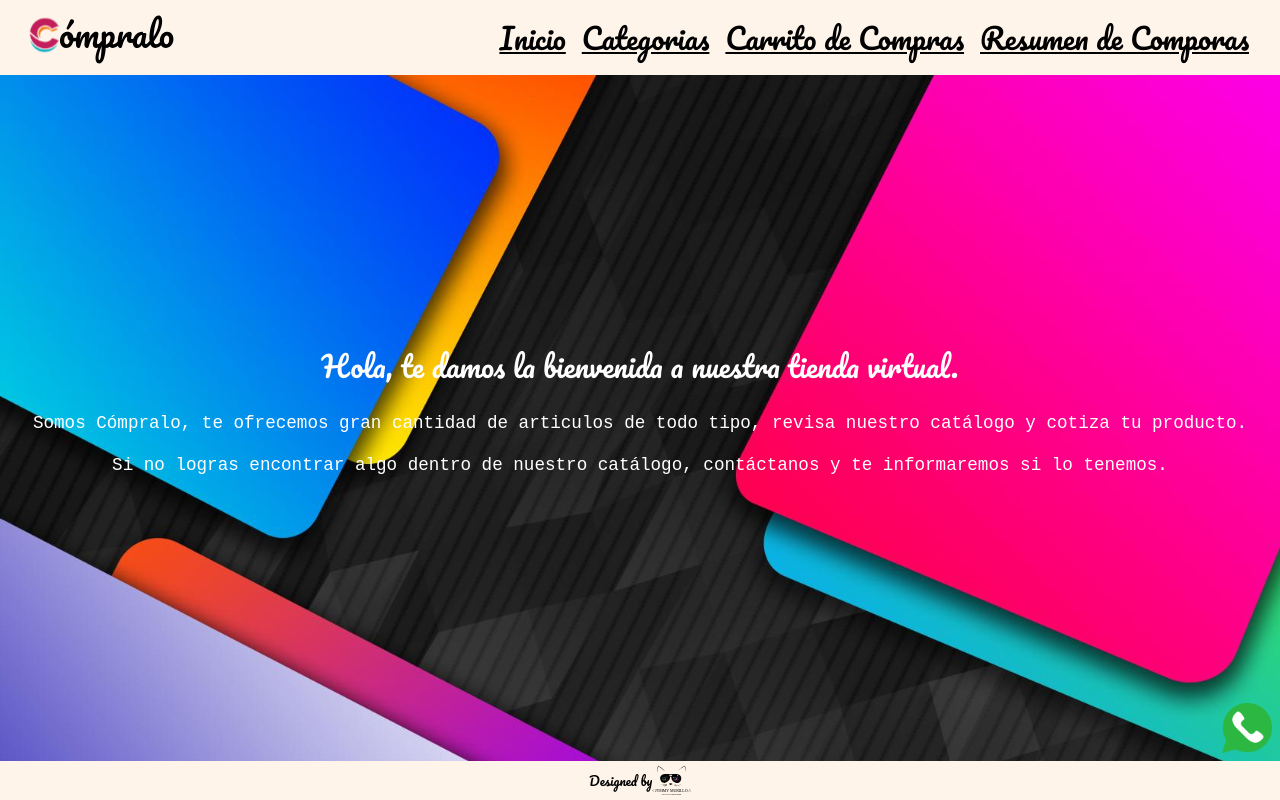
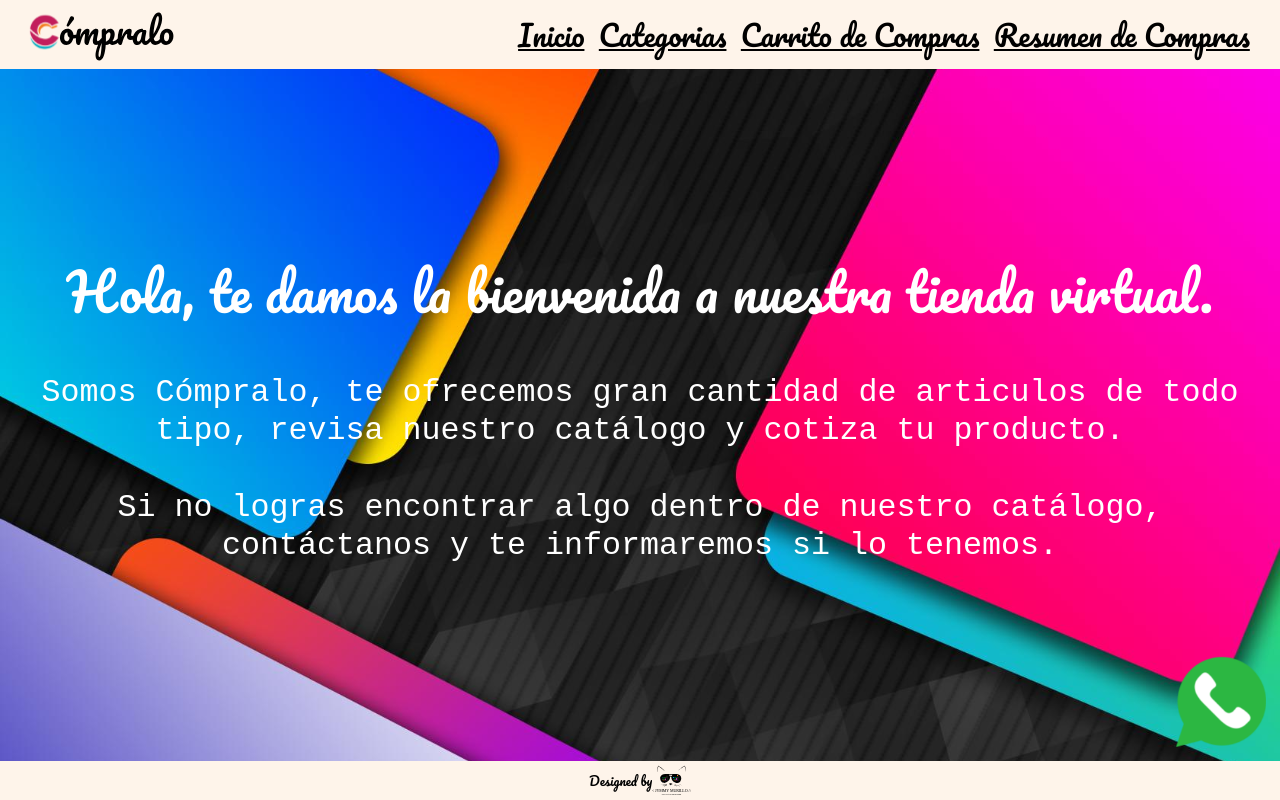
Before and after one commit to JymmyMurillo/Un-cliente-real, a React (Create React App) app: page / in a window 1280 px wide. Built offline with nearby package versions, Linux system fonts and the light colour scheme; a web font is replaced by a local one.

Commit message:
Fixing responsive

```diff
--- a/src/App.css
+++ b/src/App.css
@@ -6,8 +6,8 @@
     cursive;
   --second-font: 'Overpass Mono',
     monospace;
-  --navBarHeight: 4rem;
-  --footerHeight: 2.4375rem;
+  --navBarHeight: 64px;
+  --footerHeight: 39px;
 }
 
 html {
@@ -19,37 +19,43 @@ a {
 }
 
 /* ----------------NavBar classes----------------*/
+.navbar {
+  padding-top: 8px !important;
+  padding-bottom: 8px !important;
+}
+
 .own-bg-navBar-footer {
   background-color: var(--bgColor) !important;
 }
 
 .own-nav-size {
-  width: 100vw;
+  width: 100%;
   min-height: var(--navBarHeight);
 }
 
 .own-nav-main-logo {
   width: auto;
-  height: 3.3125rem;
+  height: 53px;
 }
 
 .navbar-toggler-icon {
-  width: 1.3rem !important;
-  height: 1.325rem !important;
+  width: 20.8px !important;
+  height: 21.2px !important;
 }
 
 .container-fluid {
-  padding-right: 1.4375rem !important;
-  padding-left: 1.4375rem !important;
+  padding-right: 23px !important;
+  padding-left: 23px !important;
 }
 
 .navbar-toggler {
-  padding: 0 0.6rem 0.15rem 0.6rem !important;
-  border-radius: 0.25rem;
+  padding: 0 9.6px 2.4px 9.6px !important;
+  border-radius: 4px;
   transition: none !important;
   color: black !important;
   border-color: none !important;
   border: 1px solid black !important;
+  font-size: 20px !important;
 }
 
 .navbar-toggler:hover {
@@ -58,10 +64,11 @@ a {
 
 .navbar-toggler:focus {
   box-shadow: none !important;
+
 }
 
 .offcanvas-header {
-  padding: 1rem 2rem !important;
+  padding: 16px 32px !important;
 }
 
 .nav-link {
@@ -69,7 +76,8 @@ a {
   font-weight: lighter;
   color: black !important;
   font-family: var(--first-font);
-  font-size: 1.8rem;
+  font-size: 28.8px;
+
 
 }
 
@@ -102,7 +110,7 @@ a {
 
 .own-body-pages {
   top: var(--navBarHeight);
-  width: 100vw;
+  width: auto;
   height: auto;
   min-height: 100vh;
   padding-top: calc(var(--navBarHeight) + 1.5rem);
@@ -117,18 +125,26 @@ a {
   background-color: var(--bgColor);
 }
 
+.own-contain-footer {
+position: absolute;
+}
+
+.own-contain-footer:hover {
+ transform: scale(3.2);
+ background-color: #FEF4EA;
+ bottom: var(--footerHeight);
+ border-radius: 3px;
+}
+
 .own-designer-logo {
   width: auto;
-  height: 1.9365rem;
-}
-
-.offcanvas-header {
-  padding: 0 2rem !important;
+  height: 30.984px;
+  border-radius: 3px;
 }
 
 .own-p-footer {
   font-family: var(--first-font);
-  font-size: 0.8rem;
+  font-size: 12.8px;
   color: black;
 }
 /* ----------------HomePage classes----------------*/
@@ -228,6 +244,13 @@ a {
   height: 11.25rem;
 }
 
+.own-modal-dialog {
+  position: relative;
+  width: auto;
+
+  padding-top: 20%;
+}
+
 .own-modal-description {
   font-family: var(--second-font);
   font-size: 0.65rem;
@@ -278,6 +301,7 @@ a {
 }
 
 /* ----------------ShoppingCartPage and  ShoppingSummaryPage classes----------------*/
+
 .own-cart-card {
   width: 100%;
   height: auto;
@@ -373,3 +397,10 @@ transform: scale(1.2);
   color: white;
   font-size: 0.7rem;
 }
+
+/* ----------------CSS media queries----------------*/
+@media (min-width: 744px) /*and (max-width: 999px)*/ {
+  html {
+    font-size: calc(16px * 1.8);
+  }
+}
--- a/src/components/Footer.jsx
+++ b/src/components/Footer.jsx
@@ -5,7 +5,7 @@ function Footer() {
         <a
           href="https://www.linkedin.com/in/murillojymmy/"
           target="_blank"
-          className="d-flex align-items-center"
+          className="d-flex align-items-center own-contain-footer"
           rel="noreferrer"
         >
           <p className="m-0 d-flex align-items-center own-p-footer">
--- a/src/components/NavBar.jsx
+++ b/src/components/NavBar.jsx
@@ -45,7 +45,7 @@ function NavBar() {
               <li className="nav-item">
                 <NavLink
                   to="/home"
-                  className={`nav-link ${({ isActive }) =>
+                  className={`p-0 mx-1 nav-link ${({ isActive }) =>
                     isActive
                       ? "active"
                       : ""}`} /*the active class is added when the path is equal to "/home", can only be done with the <NavLink> tag*/
@@ -55,7 +55,7 @@ function NavBar() {
               </li>
               <li className="nav-item">
                 <NavLink
-                  className={`nav-link ${({ isActive }) =>
+                  className={`p-0 mx-1 nav-link ${({ isActive }) =>
                     isActive
                       ? "own-active"
                       : "active"}`} /*the active class is added when the path is equal to "/categories", can only be done with the <NavLink> tag*/
@@ -66,7 +66,7 @@ function NavBar() {
               </li>
               <li className="nav-item">
                 <NavLink
-                  className={`nav-link ${({ isActive }) =>
+                  className={`p-0 mx-1 nav-link ${({ isActive }) =>
                     isActive ? "own-active" : "active"}`}
                   /*the active class is added when the path is equal to "/shoppingcart", can only be done with the <NavLink> tag*/ to="/shoppingcart"
                 >
@@ -75,11 +75,11 @@ function NavBar() {
               </li>
               <li className="nav-item">
                 <NavLink
-                  className={`nav-link ${({ isActive }) =>
+                  className={`p-0 mx-1 nav-link ${({ isActive }) =>
                     isActive ? "own-active" : "active"}`}
                   /*the active class is added when the path is equal to "/shoppingsummary", can only be done with the <NavLink> tag*/ to="/shoppingsummary"
                 >
-                  Resumen de Comporas
+                  Resumen de Compras
                 </NavLink>
               </li>
             </ul>
--- a/src/components/ShoppingCartCard.jsx
+++ b/src/components/ShoppingCartCard.jsx
@@ -12,21 +12,20 @@ export default function ShoppingCartCard({ product, updateItemQuantity, removeIt
           <p className="my-0 mx-1 text-center">COP ${product.price} </p>
         </div>
         <div className="d-flex flex-row align-items-center">
-          <a
-            href=" "
+          <button
             onClick={() => updateItemQuantity(product.id, product.quantity - 1)}
+            className="border-0 bg-transparent"
           >
             <p className="m-0 own-product-cart-title mx-2 fw-bold mt-1"> - </p>
-          </a>
+          </button>
           <div className="own-product-cart-title fw-bold mt-1">
             {product.quantity}
           </div>
-          <a
-            href=" "
+          <button  className="border-0 bg-transparent"
             onClick={() => updateItemQuantity(product.id, product.quantity + 1)}
           >
             <p className="m-0 own-product-cart-title mx-2 fw-bold mt-1"> + </p>
-          </a>
+          </button>
         </div>
         <div>
           <p className="my-0 mx-2 text-center own-product-cart-name d-flex align-items-center justify-content-evenly">
--- a/src/components/ShoppingSummaryCard.jsx
+++ b/src/components/ShoppingSummaryCard.jsx
@@ -11,20 +11,17 @@ export default function ShoppingSummaryCard({ product }) {
           <p className="m-0 text-center">{product.name}</p>
           <p className="my-0 mx-1 text-center">COP ${product.price}</p>
         </div>
-        <div className="d-flex flex-row align-items-center">
+        <div className="own-half d-flex flex-row align-items-center justify-content-evenly">
           <div className="own-product-cart-title fw-bold mt-1">
             {product.quantity}
           </div>
 
-          <p className="m-0 own-product-cart-title fw-bold  mx-2 mt-1">
-            {" "}
-            Und.{" "}
-          </p>
-        </div>
-        <div>
-          <p className="my-0 mx-2 text-center own-product-cart-name d-flex align-items-center justify-content-evenly">
-            ${product.itemTotal}
-          </p>
+          <p className="m-0 own-product-cart-title fw-bold  mx-2 mt-1">Und.</p>
+          <div>
+            <p className="my-0 mx-2 text-center own-product-cart-name d-flex align-items-center justify-content-evenly">
+              ${product.itemTotal}
+            </p>
+          </div>
         </div>
       </div>
     </div>
--- a/src/pages/shoppingCart.jsx
+++ b/src/pages/shoppingCart.jsx
@@ -56,12 +56,9 @@ export default function ShoppingCart({ handleCartItems }) {
           >
             Enviar Pedido
           </a>
-          <a
-            href=" "
-            className="own-Vaciar-cart text-center d-flex align-items-center justify-content-center rounded-3"
-          >
+          <button className="border-0 own-Vaciar-cart text-center d-flex align-items-center justify-content-center rounded-3">
             Vaciar Carrito
-          </a>
+          </button>
         </div>
         <div className="d-flex flex-row justify-content-evenly own-product-text-cart own-half m-auto">
           <p className="m-0 text-center own-product-cart-name">Total</p>
```
